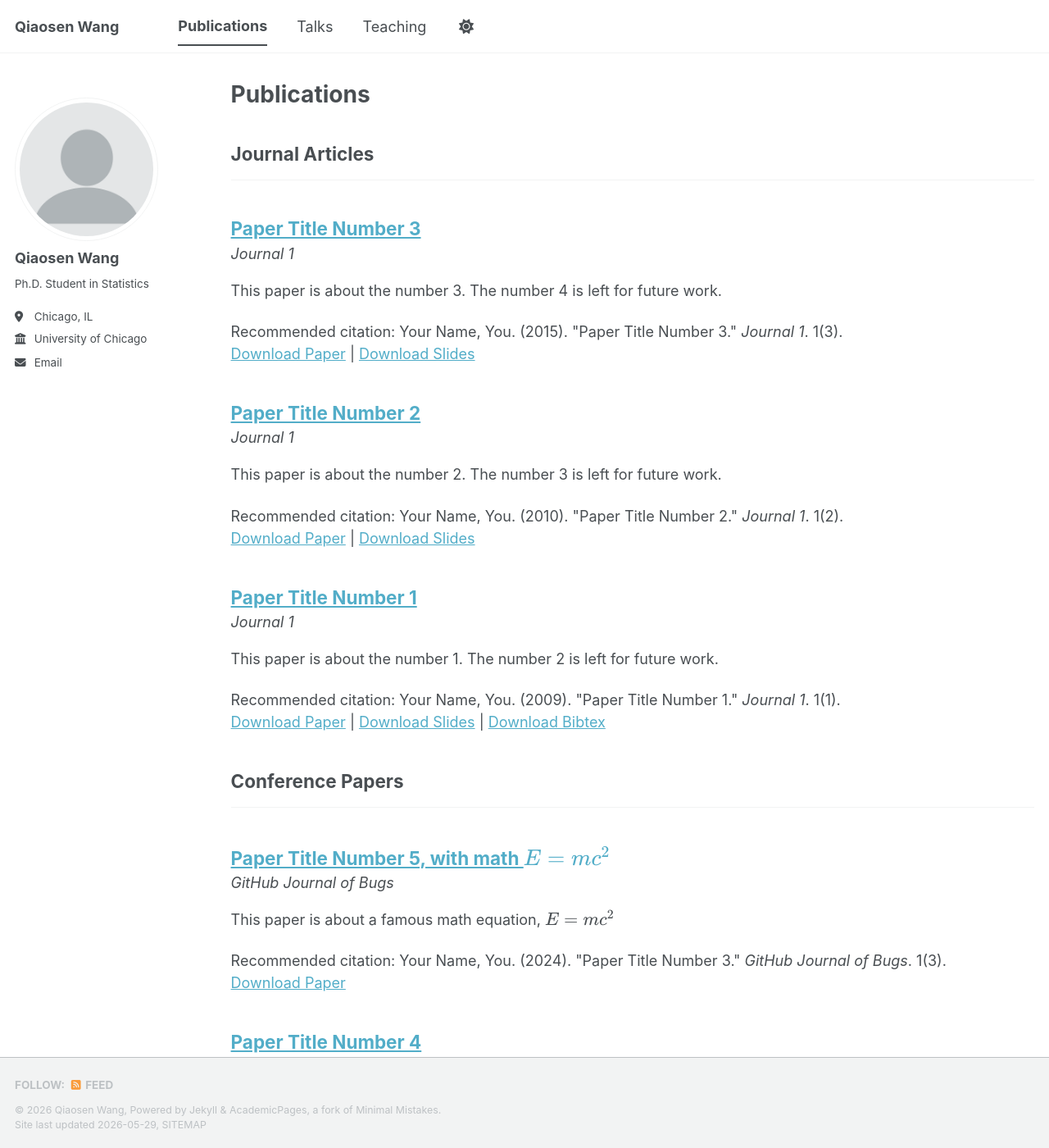
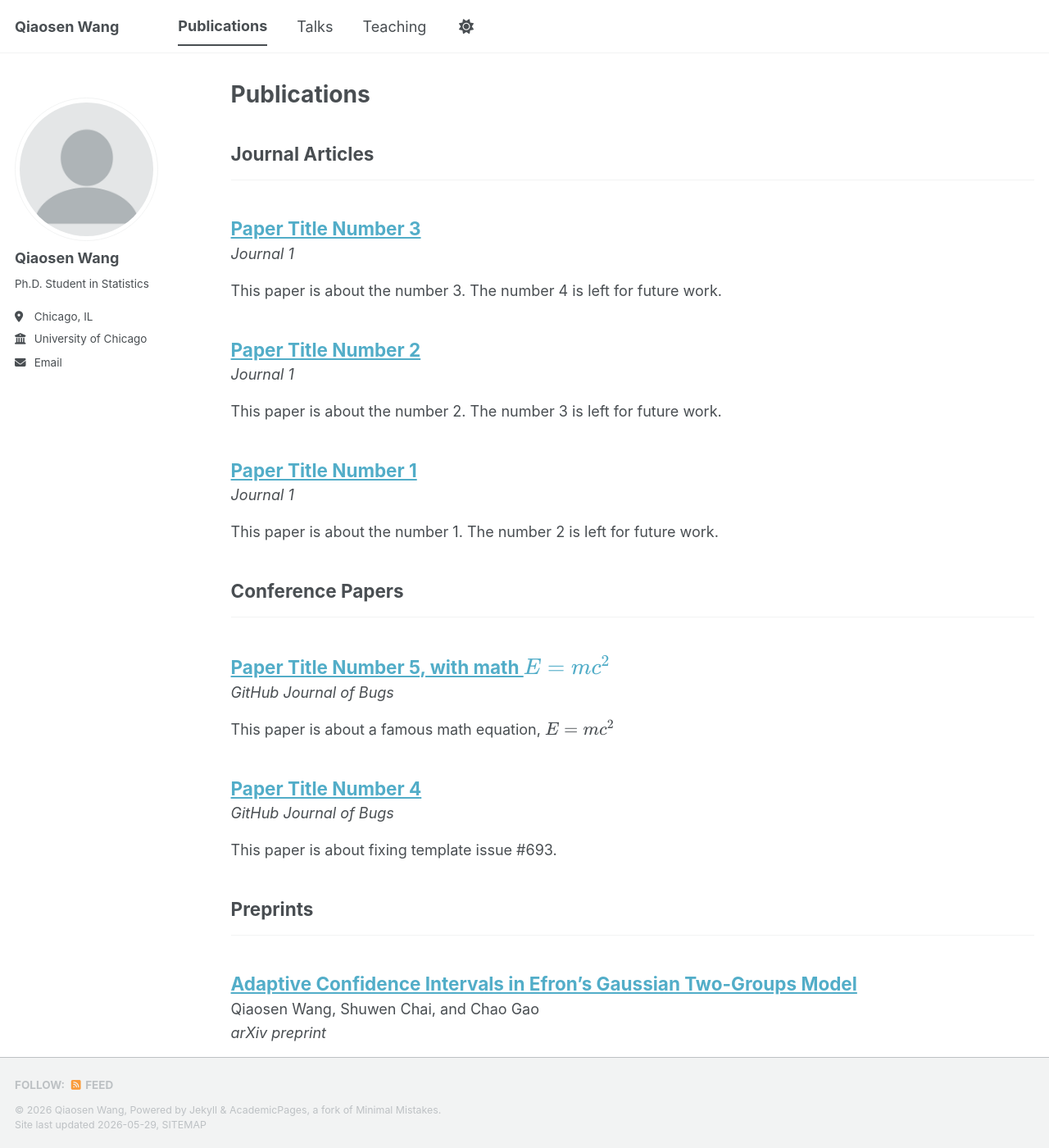
Before and after one commit to qiaosenwang/qiaosenwang.github.io, a Jekyll site: the page built from _pages/publications.html, in a window 1280 px wide and 1400 px high. Shown: the whole window at 82% size. Built offline with Jekyll 4.4.1, drawn with Linux system fonts in a browser that asks for light colours; a script bundle is joined from its source files by our own code; library files that are not in the unit come from our copies; some of the changed text lies outside the part shown.

Commit message:
Update archive-single.html

```diff
--- a/_includes/archive-single.html
+++ b/_includes/archive-single.html
@@ -67,6 +67,7 @@
     <p class="archive__item-excerpt" itemprop="description"><p>{{ post.excerpt | markdownify | remove: '<p>' | remove: '</p>' }}<strong><a href="{{ base_path }}{{ post.url }}" rel="permalink"> Read more</a></strong></p></p>
     {% endif %}
 
+    {% unless post.collection == 'publications' %}
     {% if post.citation and post.paperurl and post.slidesurl and post.bibtexurl %}
       <p>Recommended citation: {{ post.citation }}<br /><a href="{{ post.paperurl }}">Download Paper</a> | <a href="{{ post.slidesurl }}">Download Slides</a> | <a href="{{ post.bibtexurl }}">Download Bibtex</a></p>
     {% elsif post.citation and post.paperurl and post.slidesurl %}
@@ -94,6 +95,7 @@
     {% elsif post.bibtexurl %}
       <p><a href="{{ post.bibtexurl }}">Download Bibtex</a></p>
     {% endif %}
+    {% endunless %}
 
   </article>
 </div>
```
